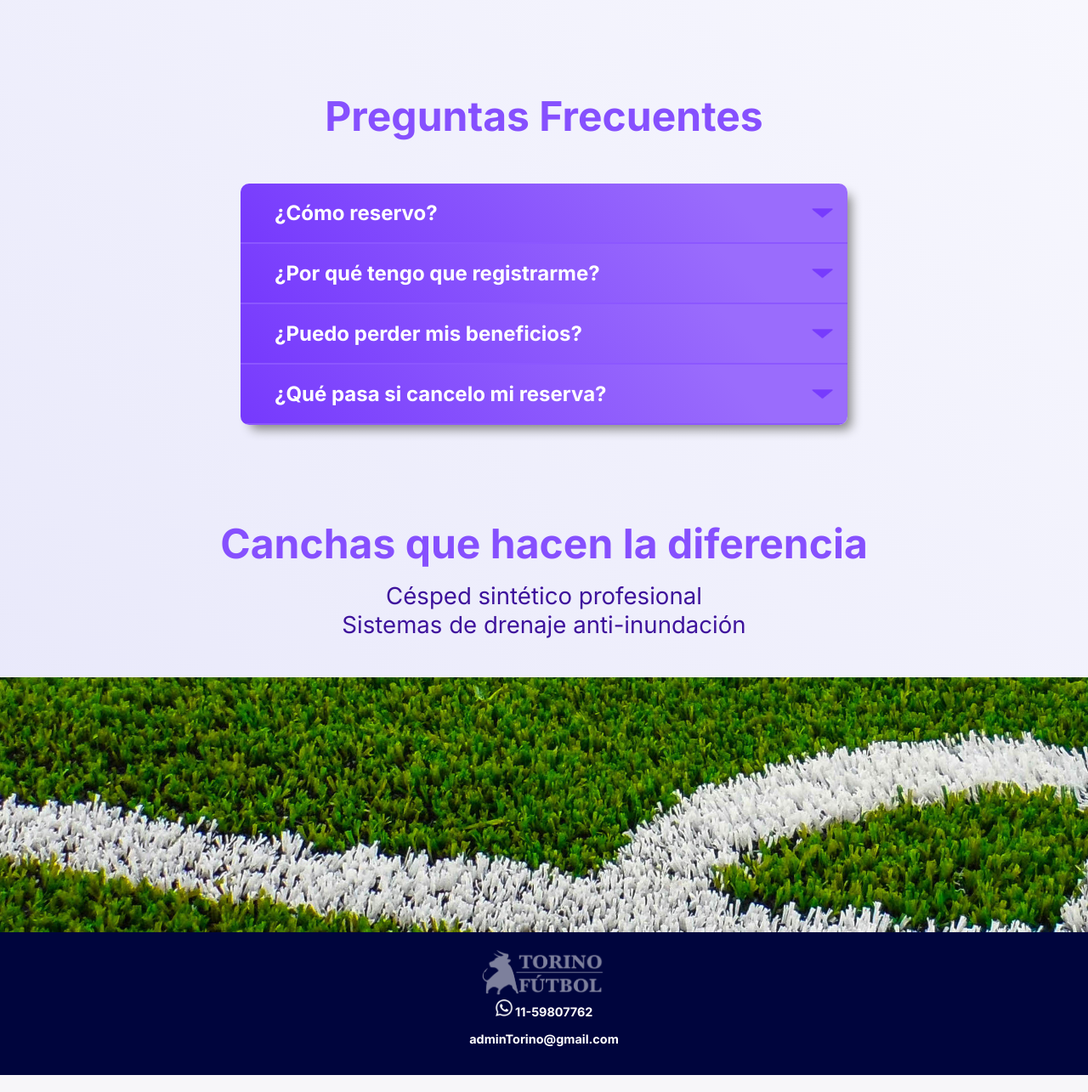
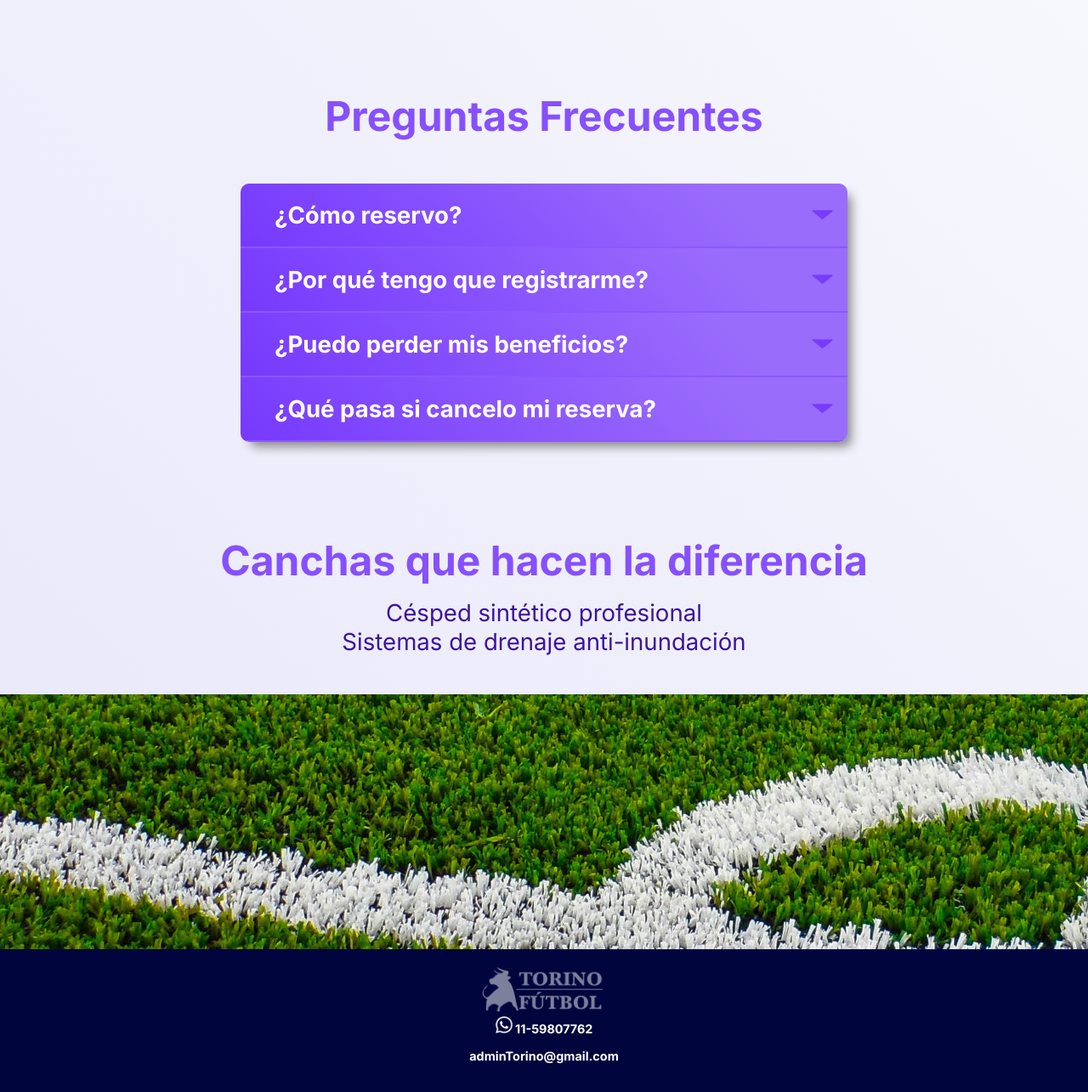
Before and after one commit to manuemp/proyectoMetodologia, a PHP site: page / in a window 1280 px wide. Shown: the part 1185-2470 px from the top of the page at 85% size. Run offline with PHP 8.4, Linux system fonts and the light colour scheme.

Commit message:
Cambio de clases para titulos y texto. Todavía no estan implementados en todos lados

```diff
--- a/estilos/general.css
+++ b/estilos/general.css
@@ -27,8 +27,51 @@ body, html, .nav1, .nav2{
     max-width: 2000px;
 }
 
-.nav1
-{
+.violeta{
+   color: #8650fe;
+}
+
+.violeta_oscuro{
+    color: #3e139c;
+}
+
+.violeta_claro{
+    color: #bea1ff;
+}
+
+.titulo_1{
+    font-size: 5rem;
+    font-weight: bold;
+}
+
+.titulo_2{
+    font-size: 4rem;
+    font-weight: bold;
+}
+
+.titulo_3{
+    font-size: 3rem;
+    font-weight: bold;
+}
+
+.titulo_4{
+    font-size: 2.3rem;
+    font-weight: bold;
+}
+
+.texto_1{
+    font-size: 2rem;
+}
+
+.texto_2{
+    font-size: 1.8rem;
+}
+
+.texto_3{
+    font-size: 1.2rem;
+}
+
+.nav1{
     justify-content: space-between;
     background:linear-gradient(45deg, #3e139c, #6b27fc 80%);
     width: 100vw;
@@ -37,8 +80,7 @@ body, html, .nav1, .nav2{
     align-items: center;
 }
 
-.nav2
-{
+.nav2{
     justify-content: center;
     align-items: center;
     background: linear-gradient(45deg, #481f9e, #8650fe 80%);
@@ -47,8 +89,7 @@ body, html, .nav1, .nav2{
     width: 100vw;
 }
 
-.opcion
-{
+.opcion{
     cursor: pointer;
     color: white;
     font-size: 20px;
@@ -58,34 +99,30 @@ body, html, .nav1, .nav2{
     border-radius: 10px;
 }
 
-.logo
-{
+.logo{
     width: 120px;
     margin-left: 10px;
     cursor: pointer;
 }
 
-.opcion:hover
-{
+.opcion:hover{
     background: linear-gradient(90deg, #5628bc, transparent 92%);
 }
 
-.info_container
-{
+.info_container{
     width: 100%;
     height: auto;
     box-sizing: border-box;
     padding: 45px 45px;
-    color: #8650fe;
+    /* color: #8650fe; */
     transition: 2s;
     cursor: default;
 }
 
-.info_titulo
-{
+/* .info_titulo{
     font-size: 4rem;
     font-weight: bold;
-}
+} */
 
 .info_texto
 {
--- a/estilos/index.css
+++ b/estilos/index.css
@@ -75,7 +75,7 @@ border-radius: 10px;
 overflow: hidden;
 margin: 20px auto;
 box-shadow: 8px 9px 13px -4px gray;
-font-size: 2rem;
+/* font-size: 2rem; */
 }
 
 .pregunta, .respuesta{
--- a/faqs.php
+++ b/faqs.php
@@ -1,7 +1,7 @@
 <div class="info_container">
-    <div class="info_titulo" style="text-align: center;">Preguntas Frecuentes</div><br><br>
+    <div class="titulo_2 violeta" style="text-align: center;">Preguntas Frecuentes</div><br><br>
     <section id="faqs">
-        <div class="pregunta">¿Cómo reservo? <img class="btn_faqs" src="./imgs/boton_faqs.png" alt="boton desplazable"></div>
+        <div class="pregunta titulo_4">¿Cómo reservo? <img class="btn_faqs" src="./imgs/boton_faqs.png" alt="boton desplazable"></div>
         <div class="respuesta">
             <p class="p_respuesta">Para reservar debés crear primero tu usuario. Luego podrás ir a la sección de reservas
             donde eligirás día, horario y cancha. Una vez efectuada tu reserva, tendrás a disposición
@@ -10,7 +10,7 @@
             </p>
         </div>
 
-        <div class="pregunta">¿Por qué tengo que registrarme?<img class="btn_faqs" src="./imgs/boton_faqs.png" alt="boton desplazable"></div>
+        <div class="pregunta titulo_4">¿Por qué tengo que registrarme?<img class="btn_faqs" src="./imgs/boton_faqs.png" alt="boton desplazable"></div>
         <div class="respuesta">
             <p class="p_respuesta">
                 Tener registrados a nuestros clientes nos permite hacer un seguimiento de la cantidad
@@ -19,7 +19,7 @@
             </p>
         </div>
 
-        <div class="pregunta">¿Puedo perder mis beneficios?<img class="btn_faqs" src="./imgs/boton_faqs.png" alt="boton desplazable"></div>
+        <div class="pregunta titulo_4">¿Puedo perder mis beneficios?<img class="btn_faqs" src="./imgs/boton_faqs.png" alt="boton desplazable"></div>
         <div class="respuesta">
             <p class="p_respuesta">
             En caso de que no te presentes a jugar o que canceles fuera del límite de horario, se te aplicará
@@ -28,7 +28,7 @@
             </p>
         </div>
 
-        <div class="pregunta">¿Qué pasa si cancelo mi reserva?<img class="btn_faqs" src="./imgs/boton_faqs.png" alt="boton desplazable"></div>
+        <div class="pregunta titulo_4">¿Qué pasa si cancelo mi reserva?<img class="btn_faqs" src="./imgs/boton_faqs.png" alt="boton desplazable"></div>
         <div class="respuesta">
             <p class="p_respuesta">
                 La cancelación de la reserva se avisa por WhatsApp. Si cancelás fuera del horario permitido
--- a/index_offline.php
+++ b/index_offline.php
@@ -155,7 +155,7 @@
         </h1>
 
         <div class="info_container">
-            <div class="info_titulo">Alquilá con nosotros, <br>disfrutá de los beneficios</div><br>
+            <div class="titulo_2 violeta">Alquilá con nosotros, <br>disfrutá de los beneficios</div><br>
             <div class="info_texto">
                 En Torino Fútbol premiamos la constancia de nuestros clientes. <br>
                 Registrate, acumulá tus reservas y disfrutá de beneficios en precios y gestiones.
@@ -169,7 +169,7 @@
         <?php include("./faqs.php") ?>
 
         <div class="info_container">
-            <div class="info_titulo" style="text-align: center;">Canchas que hacen la diferencia</div><br>
+            <div class="titulo_2 violeta" style="text-align: center;">Canchas que hacen la diferencia</div><br>
             <div class="info_texto" style="text-align: center;">Césped sintético profesional<br>Sistemas de drenaje anti-inundación</div>
         </div>
 
--- a/niveles.php
+++ b/niveles.php
@@ -1,6 +1,6 @@
 <section class="info_container" id="beneficios_container">
             <div class="niveles_container">
-                <div class="item_nivel" id="recreativo">
+                <div class="item_nivel violeta" id="recreativo">
                     <div class="item_titulo">Recreativo</div><br>
                     <div class="item_subtitulo">- menos de 25 reservas</div><br>
                     <div class="item_texto">
```
